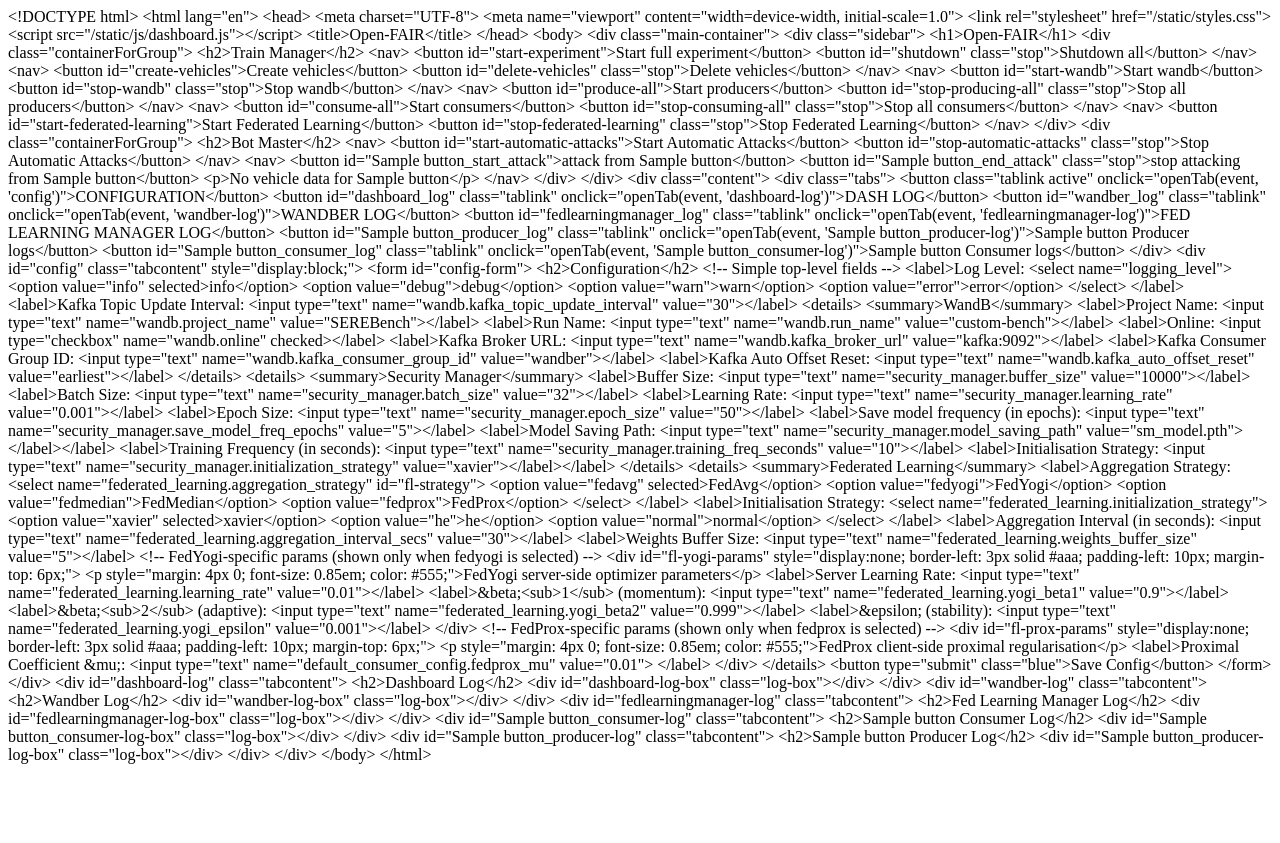
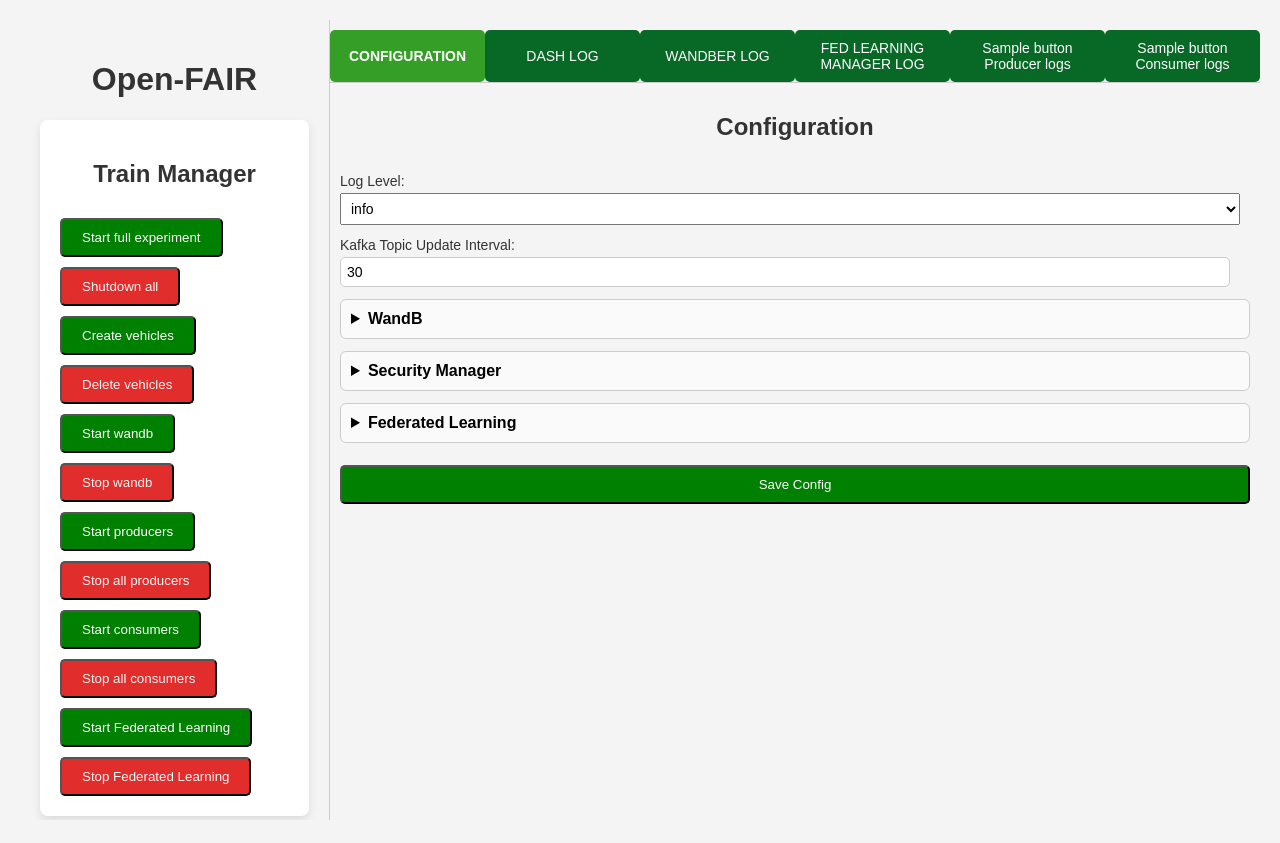
Before and after one commit to DIETI-DISTA-IoT/of-dashboard, a Python web app: template templates/index.html in a window 1280 px wide. Before the commit the page ends 764 px from the top, so only its background shows below. Run offline with Jinja, Linux system fonts and the light colour scheme; the template is opened without the code that fills it: most values are stand-ins (such as "Sample title", 1, 10 or a date in 2020).

Commit message:
Fix: restore raw HTML markup (previous commit accidentally HTML-escaped the template)

```diff
--- a/templates/index.html
+++ b/templates/index.html
@@ -1,190 +1,190 @@
-&lt;!DOCTYPE html&gt;
-&lt;html lang="en"&gt;
-&lt;head&gt;
-    &lt;meta charset="UTF-8"&gt;
-    &lt;meta name="viewport" content="width=device-width, initial-scale=1.0"&gt;
-    &lt;link rel="stylesheet" href="{{ url_for('static', filename='styles.css') }}"&gt;
-    &lt;script src="{{ url_for('static', filename='/js/dashboard.js') }}"&gt;&lt;/script&gt;
+<!DOCTYPE html>
+<html lang="en">
+<head>
+    <meta charset="UTF-8">
+    <meta name="viewport" content="width=device-width, initial-scale=1.0">
+    <link rel="stylesheet" href="{{ url_for('static', filename='styles.css') }}">
+    <script src="{{ url_for('static', filename='/js/dashboard.js') }}"></script>
 
-    &lt;title&gt;Open-FAIR&lt;/title&gt;
-&lt;/head&gt;
-&lt;body&gt;
+    <title>Open-FAIR</title>
+</head>
+<body>
 
-    &lt;div class="main-container"&gt;
+    <div class="main-container">
 
-        &lt;div class="sidebar"&gt;
-            &lt;h1&gt;Open-FAIR&lt;/h1&gt;
-            &lt;div class="containerForGroup"&gt;
-                &lt;h2&gt;Train Manager&lt;/h2&gt;
-                &lt;nav&gt;
-                    &lt;button id="start-experiment"&gt;Start full experiment&lt;/button&gt;
-                    &lt;button id="shutdown" class="stop"&gt;Shutdown all&lt;/button&gt;
-                &lt;/nav&gt;
-                &lt;nav&gt;
-                    &lt;button id="create-vehicles"&gt;Create vehicles&lt;/button&gt;
-                    &lt;button id="delete-vehicles" class="stop"&gt;Delete vehicles&lt;/button&gt;
-                &lt;/nav&gt;
-                &lt;nav&gt;
-                    &lt;button id="start-wandb"&gt;Start wandb&lt;/button&gt;
-                    &lt;button id="stop-wandb" class="stop"&gt;Stop wandb&lt;/button&gt;
-                &lt;/nav&gt;
-                &lt;nav&gt;
-                    &lt;button id="produce-all"&gt;Start producers&lt;/button&gt;
-                    &lt;button id="stop-producing-all" class="stop"&gt;Stop all producers&lt;/button&gt;
-                &lt;/nav&gt;
-                &lt;nav&gt;
-                    &lt;button id="consume-all"&gt;Start consumers&lt;/button&gt;
-                    &lt;button id="stop-consuming-all" class="stop"&gt;Stop all consumers&lt;/button&gt;
+        <div class="sidebar">
+            <h1>Open-FAIR</h1>
+            <div class="containerForGroup">
+                <h2>Train Manager</h2>
+                <nav>
+                    <button id="start-experiment">Start full experiment</button>
+                    <button id="shutdown" class="stop">Shutdown all</button>
+                </nav>
+                <nav>
+                    <button id="create-vehicles">Create vehicles</button>
+                    <button id="delete-vehicles" class="stop">Delete vehicles</button>
+                </nav>
+                <nav>
+                    <button id="start-wandb">Start wandb</button>
+                    <button id="stop-wandb" class="stop">Stop wandb</button>
+                </nav>
+                <nav>
+                    <button id="produce-all">Start producers</button>
+                    <button id="stop-producing-all" class="stop">Stop all producers</button>
+                </nav>
+                <nav>
+                    <button id="consume-all">Start consumers</button>
+                    <button id="stop-consuming-all" class="stop">Stop all consumers</button>
 
-                &lt;/nav&gt;
-                &lt;nav&gt;
-                    &lt;button id="start-federated-learning"&gt;Start Federated Learning&lt;/button&gt;
-                    &lt;button id="stop-federated-learning" class="stop"&gt;Stop Federated Learning&lt;/button&gt;
-                &lt;/nav&gt;
-            &lt;/div&gt;
+                </nav>
+                <nav>
+                    <button id="start-federated-learning">Start Federated Learning</button>
+                    <button id="stop-federated-learning" class="stop">Stop Federated Learning</button>
+                </nav>
+            </div>
 
-            &lt;div class="containerForGroup"&gt;
-                &lt;h2&gt;Bot Master&lt;/h2&gt;
-                &lt;nav&gt;
-                    &lt;button id="start-automatic-attacks"&gt;Start Automatic Attacks&lt;/button&gt;
-                    &lt;button id="stop-automatic-attacks" class="stop"&gt;Stop Automatic Attacks&lt;/button&gt;
-                &lt;/nav&gt;
+            <div class="containerForGroup">
+                <h2>Bot Master</h2>
+                <nav>
+                    <button id="start-automatic-attacks">Start Automatic Attacks</button>
+                    <button id="stop-automatic-attacks" class="stop">Stop Automatic Attacks</button>
+                </nav>
                 {% for button in rendering_params.botmaster_buttons %}
-                    &lt;nav&gt;
-                        &lt;button id="{{ button }}_start_attack"&gt;attack from {{ button }}&lt;/button&gt;
-                        &lt;button id="{{ button }}_end_attack" class="stop"&gt;stop attacking from {{ button }}&lt;/button&gt;
+                    <nav>
+                        <button id="{{ button }}_start_attack">attack from {{ button }}</button>
+                        <button id="{{ button }}_end_attack" class="stop">stop attacking from {{ button }}</button>
                         {% if button in rendering_params %}
-                            &lt;label&gt;{{ button }} Mp_std: &lt;input type="text" id="{{ button }}.Mp_std" value="{{ rendering_params[button]['Mp_std'] }}"&gt;&lt;/label&gt;
-                            &lt;label&gt;{{ button }} Bp_std: &lt;input type="text" id="{{ button }}.Bp_std" value="{{ rendering_params[button]['Bp_std'] }}"&gt;&lt;/label&gt;
-                            &lt;button id="{{ button }}_reset_noise"&gt;reset noise&lt;/button&gt;
+                            <label>{{ button }} Mp_std: <input type="text" id="{{ button }}.Mp_std" value="{{ rendering_params[button]['Mp_std'] }}"></label>
+                            <label>{{ button }} Bp_std: <input type="text" id="{{ button }}.Bp_std" value="{{ rendering_params[button]['Bp_std'] }}"></label>
+                            <button id="{{ button }}_reset_noise">reset noise</button>
                         {% else %}
-                            &lt;p&gt;No vehicle data for {{ button }}&lt;/p&gt;
+                            <p>No vehicle data for {{ button }}</p>
                         {% endif %}
-                    &lt;/nav&gt;
+                    </nav>
                 {% endfor %}
-            &lt;/div&gt;
-        &lt;/div&gt;
+            </div>
+        </div>
 
-        &lt;div class="content"&gt;
-            &lt;div class="tabs"&gt;
-                &lt;button class="tablink active" onclick="openTab(event, 'config')"&gt;CONFIGURATION&lt;/button&gt;
-                &lt;button id="dashboard_log" class="tablink" onclick="openTab(event, 'dashboard-log')"&gt;DASH LOG&lt;/button&gt;
-                &lt;button id="wandber_log" class="tablink" onclick="openTab(event, 'wandber-log')"&gt;WANDBER LOG&lt;/button&gt;
-                &lt;button id="fedlearningmanager_log" class="tablink" onclick="openTab(event, 'fedlearningmanager-log')"&gt;FED LEARNING MANAGER LOG&lt;/button&gt;
+        <div class="content">
+            <div class="tabs">
+                <button class="tablink active" onclick="openTab(event, 'config')">CONFIGURATION</button>
+                <button id="dashboard_log" class="tablink" onclick="openTab(event, 'dashboard-log')">DASH LOG</button>
+                <button id="wandber_log" class="tablink" onclick="openTab(event, 'wandber-log')">WANDBER LOG</button>
+                <button id="fedlearningmanager_log" class="tablink" onclick="openTab(event, 'fedlearningmanager-log')">FED LEARNING MANAGER LOG</button>
                 {% for button in rendering_params.botmaster_buttons %}
-                    &lt;button id="{{ button }}_producer_log" class="tablink" onclick="openTab(event, '{{ button }}_producer-log')"&gt;{{ button }} Producer logs&lt;/button&gt;
-                    &lt;button id="{{ button }}_consumer_log" class="tablink" onclick="openTab(event, '{{ button }}_consumer-log')"&gt;{{ button }} Consumer logs&lt;/button&gt;
+                    <button id="{{ button }}_producer_log" class="tablink" onclick="openTab(event, '{{ button }}_producer-log')">{{ button }} Producer logs</button>
+                    <button id="{{ button }}_consumer_log" class="tablink" onclick="openTab(event, '{{ button }}_consumer-log')">{{ button }} Consumer logs</button>
                 {% endfor %}
-            &lt;/div&gt;
+            </div>
 
-            &lt;div id="config" class="tabcontent" style="display:block;"&gt;
-                &lt;form id="config-form"&gt;
-                    &lt;h2&gt;Configuration&lt;/h2&gt;
+            <div id="config" class="tabcontent" style="display:block;">
+                <form id="config-form">
+                    <h2>Configuration</h2>
 
-                    &lt;!-- Simple top-level fields --&gt;
-                    &lt;label&gt;Log Level:
-                        &lt;select name="logging_level"&gt;
-                        &lt;option value="info" selected&gt;info&lt;/option&gt;
-                        &lt;option value="debug"&gt;debug&lt;/option&gt;
-                        &lt;option value="warn"&gt;warn&lt;/option&gt;
-                        &lt;option value="error"&gt;error&lt;/option&gt;
-                        &lt;/select&gt;
-                    &lt;/label&gt;
-                    &lt;label&gt;Kafka Topic Update Interval: &lt;input type="text" name="wandb.kafka_topic_update_interval" value="30"&gt;&lt;/label&gt;
+                    <!-- Simple top-level fields -->
+                    <label>Log Level:
+                        <select name="logging_level">
+                        <option value="info" selected>info</option>
+                        <option value="debug">debug</option>
+                        <option value="warn">warn</option>
+                        <option value="error">error</option>
+                        </select>
+                    </label>
+                    <label>Kafka Topic Update Interval: <input type="text" name="wandb.kafka_topic_update_interval" value="30"></label>
 
-                    &lt;details&gt;
-                        &lt;summary&gt;WandB&lt;/summary&gt;
-                        &lt;label&gt;Project Name: &lt;input type="text" name="wandb.project_name" value="SEREBench"&gt;&lt;/label&gt;
-                        &lt;label&gt;Run Name: &lt;input type="text" name="wandb.run_name" value="custom-bench"&gt;&lt;/label&gt;
-                        &lt;label&gt;Online: &lt;input type="checkbox" name="wandb.online" checked&gt;&lt;/label&gt;
-                        &lt;label&gt;Kafka Broker URL: &lt;input type="text" name="wandb.kafka_broker_url" value="kafka:9092"&gt;&lt;/label&gt;
-                        &lt;label&gt;Kafka Consumer Group ID: &lt;input type="text" name="wandb.kafka_consumer_group_id" value="wandber"&gt;&lt;/label&gt;
-                        &lt;label&gt;Kafka Auto Offset Reset: &lt;input type="text" name="wandb.kafka_auto_offset_reset" value="earliest"&gt;&lt;/label&gt;
+                    <details>
+                        <summary>WandB</summary>
+                        <label>Project Name: <input type="text" name="wandb.project_name" value="SEREBench"></label>
+                        <label>Run Name: <input type="text" name="wandb.run_name" value="custom-bench"></label>
+                        <label>Online: <input type="checkbox" name="wandb.online" checked></label>
+                        <label>Kafka Broker URL: <input type="text" name="wandb.kafka_broker_url" value="kafka:9092"></label>
+                        <label>Kafka Consumer Group ID: <input type="text" name="wandb.kafka_consumer_group_id" value="wandber"></label>
+                        <label>Kafka Auto Offset Reset: <input type="text" name="wandb.kafka_auto_offset_reset" value="earliest"></label>
 
-                    &lt;/details&gt;
+                    </details>
 
-                    &lt;details&gt;
-                        &lt;summary&gt;Security Manager&lt;/summary&gt;
-                        &lt;label&gt;Buffer Size: &lt;input type="text" name="security_manager.buffer_size" value="10000"&gt;&lt;/label&gt;
-                        &lt;label&gt;Batch Size: &lt;input type="text" name="security_manager.batch_size" value="32"&gt;&lt;/label&gt;
-                        &lt;label&gt;Learning Rate: &lt;input type="text" name="security_manager.learning_rate" value="0.001"&gt;&lt;/label&gt;
-                        &lt;label&gt;Epoch Size: &lt;input type="text" name="security_manager.epoch_size" value="50"&gt;&lt;/label&gt;
-                        &lt;label&gt;Save model frequency (in epochs): &lt;input type="text" name="security_manager.save_model_freq_epochs" value="5"&gt;&lt;/label&gt;
-                        &lt;label&gt;Model Saving Path: &lt;input type="text" name="security_manager.model_saving_path" value="sm_model.pth"&gt;&lt;/label&gt;&lt;/label&gt;
-                        &lt;label&gt;Training Frequency (in seconds): &lt;input type="text" name="security_manager.training_freq_seconds" value="10"&gt;&lt;/label&gt;
-                        &lt;label&gt;Initialisation Strategy: &lt;input type="text" name="security_manager.initialization_strategy" value="xavier"&gt;&lt;/label&gt;&lt;/label&gt;
-                    &lt;/details&gt;
+                    <details>
+                        <summary>Security Manager</summary>
+                        <label>Buffer Size: <input type="text" name="security_manager.buffer_size" value="10000"></label>
+                        <label>Batch Size: <input type="text" name="security_manager.batch_size" value="32"></label>
+                        <label>Learning Rate: <input type="text" name="security_manager.learning_rate" value="0.001"></label>
+                        <label>Epoch Size: <input type="text" name="security_manager.epoch_size" value="50"></label>
+                        <label>Save model frequency (in epochs): <input type="text" name="security_manager.save_model_freq_epochs" value="5"></label>
+                        <label>Model Saving Path: <input type="text" name="security_manager.model_saving_path" value="sm_model.pth"></label></label>
+                        <label>Training Frequency (in seconds): <input type="text" name="security_manager.training_freq_seconds" value="10"></label>
+                        <label>Initialisation Strategy: <input type="text" name="security_manager.initialization_strategy" value="xavier"></label></label>
+                    </details>
 
 
-                    &lt;details&gt;
-                        &lt;summary&gt;Federated Learning&lt;/summary&gt;
+                    <details>
+                        <summary>Federated Learning</summary>
 
-                        &lt;label&gt;Aggregation Strategy:
-                            &lt;select name="federated_learning.aggregation_strategy" id="fl-strategy"&gt;
-                                &lt;option value="fedavg" selected&gt;FedAvg&lt;/option&gt;
-                                &lt;option value="fedyogi"&gt;FedYogi&lt;/option&gt;
-                                &lt;option value="fedmedian"&gt;FedMedian&lt;/option&gt;
-                                &lt;option value="fedprox"&gt;FedProx&lt;/option&gt;
-                            &lt;/select&gt;
-                        &lt;/label&gt;
-                        &lt;label&gt;Initialisation Strategy:
-                            &lt;select name="federated_learning.initialization_strategy"&gt;
-                                &lt;option value="xavier" selected&gt;xavier&lt;/option&gt;
-                                &lt;option value="he"&gt;he&lt;/option&gt;
-                                &lt;option value="normal"&gt;normal&lt;/option&gt;
-                            &lt;/select&gt;
-                        &lt;/label&gt;
-                        &lt;label&gt;Aggregation Interval (in seconds): &lt;input type="text" name="federated_learning.aggregation_interval_secs" value="30"&gt;&lt;/label&gt;
-                        &lt;label&gt;Weights Buffer Size: &lt;input type="text" name="federated_learning.weights_buffer_size" value="5"&gt;&lt;/label&gt;
+                        <label>Aggregation Strategy:
+                            <select name="federated_learning.aggregation_strategy" id="fl-strategy">
+                                <option value="fedavg" selected>FedAvg</option>
+                                <option value="fedyogi">FedYogi</option>
+                                <option value="fedmedian">FedMedian</option>
+                                <option value="fedprox">FedProx</option>
+                            </select>
+                        </label>
+                        <label>Initialisation Strategy:
+                            <select name="federated_learning.initialization_strategy">
+                                <option value="xavier" selected>xavier</option>
+                                <option value="he">he</option>
+                                <option value="normal">normal</option>
+                            </select>
+                        </label>
+                        <label>Aggregation Interval (in seconds): <input type="text" name="federated_learning.aggregation_interval_secs" value="30"></label>
+                        <label>Weights Buffer Size: <input type="text" name="federated_learning.weights_buffer_size" value="5"></label>
 
-                        &lt;!-- FedYogi-specific params (shown only when fedyogi is selected) --&gt;
-                        &lt;div id="fl-yogi-params" style="display:none; border-left: 3px solid #aaa; padding-left: 10px; margin-top: 6px;"&gt;
-                            &lt;p style="margin: 4px 0; font-size: 0.85em; color: #555;"&gt;FedYogi server-side optimizer parameters&lt;/p&gt;
-                            &lt;label&gt;Server Learning Rate: &lt;input type="text" name="federated_learning.learning_rate" value="0.01"&gt;&lt;/label&gt;
-                            &lt;label&gt;&amp;beta;&lt;sub&gt;1&lt;/sub&gt; (momentum): &lt;input type="text" name="federated_learning.yogi_beta1" value="0.9"&gt;&lt;/label&gt;
-                            &lt;label&gt;&amp;beta;&lt;sub&gt;2&lt;/sub&gt; (adaptive): &lt;input type="text" name="federated_learning.yogi_beta2" value="0.999"&gt;&lt;/label&gt;
-                            &lt;label&gt;&amp;epsilon; (stability): &lt;input type="text" name="federated_learning.yogi_epsilon" value="0.001"&gt;&lt;/label&gt;
-                        &lt;/div&gt;
+                        <!-- FedYogi-specific params (shown only when fedyogi is selected) -->
+                        <div id="fl-yogi-params" style="display:none; border-left: 3px solid #aaa; padding-left: 10px; margin-top: 6px;">
+                            <p style="margin: 4px 0; font-size: 0.85em; color: #555;">FedYogi server-side optimizer parameters</p>
+                            <label>Server Learning Rate: <input type="text" name="federated_learning.learning_rate" value="0.01"></label>
+                            <label>&beta;<sub>1</sub> (momentum): <input type="text" name="federated_learning.yogi_beta1" value="0.9"></label>
+                            <label>&beta;<sub>2</sub> (adaptive): <input type="text" name="federated_learning.yogi_beta2" value="0.999"></label>
+                            <label>&epsilon; (stability): <input type="text" name="federated_learning.yogi_epsilon" value="0.001"></label>
+                        </div>
 
-                        &lt;!-- FedProx-specific params (shown only when fedprox is selected) --&gt;
-                        &lt;div id="fl-prox-params" style="display:none; border-left: 3px solid #aaa; padding-left: 10px; margin-top: 6px;"&gt;
-                            &lt;p style="margin: 4px 0; font-size: 0.85em; color: #555;"&gt;FedProx client-side proximal regularisation&lt;/p&gt;
-                            &lt;label&gt;Proximal Coefficient &amp;mu;:
-                                &lt;input type="text" name="default_consumer_config.fedprox_mu" value="0.01"&gt;
-                            &lt;/label&gt;
-                        &lt;/div&gt;
+                        <!-- FedProx-specific params (shown only when fedprox is selected) -->
+                        <div id="fl-prox-params" style="display:none; border-left: 3px solid #aaa; padding-left: 10px; margin-top: 6px;">
+                            <p style="margin: 4px 0; font-size: 0.85em; color: #555;">FedProx client-side proximal regularisation</p>
+                            <label>Proximal Coefficient &mu;:
+                                <input type="text" name="default_consumer_config.fedprox_mu" value="0.01">
+                            </label>
+                        </div>
 
-                    &lt;/details&gt;
+                    </details>
 
-                    &lt;button type="submit" class="blue"&gt;Save Config&lt;/button&gt;
+                    <button type="submit" class="blue">Save Config</button>
 
-                &lt;/form&gt;
+                </form>
 
-            &lt;/div&gt;
-            &lt;div id="dashboard-log" class="tabcontent"&gt;
-                &lt;h2&gt;Dashboard Log&lt;/h2&gt;
-                &lt;div id="dashboard-log-box"  class="log-box"&gt;&lt;/div&gt;
-            &lt;/div&gt;
-            &lt;div id="wandber-log" class="tabcontent"&gt;
-                &lt;h2&gt;Wandber Log&lt;/h2&gt;
-                &lt;div id="wandber-log-box"  class="log-box"&gt;&lt;/div&gt;
-            &lt;/div&gt;
-            &lt;div id="fedlearningmanager-log" class="tabcontent"&gt;
-                &lt;h2&gt;Fed Learning Manager Log&lt;/h2&gt;
-                &lt;div id="fedlearningmanager-log-box"  class="log-box"&gt;&lt;/div&gt;
-            &lt;/div&gt;
+            </div>
+            <div id="dashboard-log" class="tabcontent">
+                <h2>Dashboard Log</h2>
+                <div id="dashboard-log-box"  class="log-box"></div>
+            </div>
+            <div id="wandber-log" class="tabcontent">
+                <h2>Wandber Log</h2>
+                <div id="wandber-log-box"  class="log-box"></div>
+            </div>
+            <div id="fedlearningmanager-log" class="tabcontent">
+                <h2>Fed Learning Manager Log</h2>
+                <div id="fedlearningmanager-log-box"  class="log-box"></div>
+            </div>
             {% for button in rendering_params.botmaster_buttons %}
-                &lt;div id="{{ button }}_consumer-log" class="tabcontent"&gt;
-                    &lt;h2&gt;{{ button }} Consumer Log&lt;/h2&gt;
-                    &lt;div id="{{ button }}_consumer-log-box"  class="log-box"&gt;&lt;/div&gt;
-                &lt;/div&gt;
-                &lt;div id="{{ button }}_producer-log" class="tabcontent"&gt;
-                    &lt;h2&gt;{{ button }} Producer Log&lt;/h2&gt;
-                    &lt;div id="{{ button }}_producer-log-box"  class="log-box"&gt;&lt;/div&gt;
-                &lt;/div&gt;
+                <div id="{{ button }}_consumer-log" class="tabcontent">
+                    <h2>{{ button }} Consumer Log</h2>
+                    <div id="{{ button }}_consumer-log-box"  class="log-box"></div>
+                </div>
+                <div id="{{ button }}_producer-log" class="tabcontent">
+                    <h2>{{ button }} Producer Log</h2>
+                    <div id="{{ button }}_producer-log-box"  class="log-box"></div>
+                </div>
             {% endfor %}
 
-    &lt;/div&gt;
+    </div>
 
-&lt;/body&gt;
-&lt;/html&gt;
+</body>
+</html>
```
